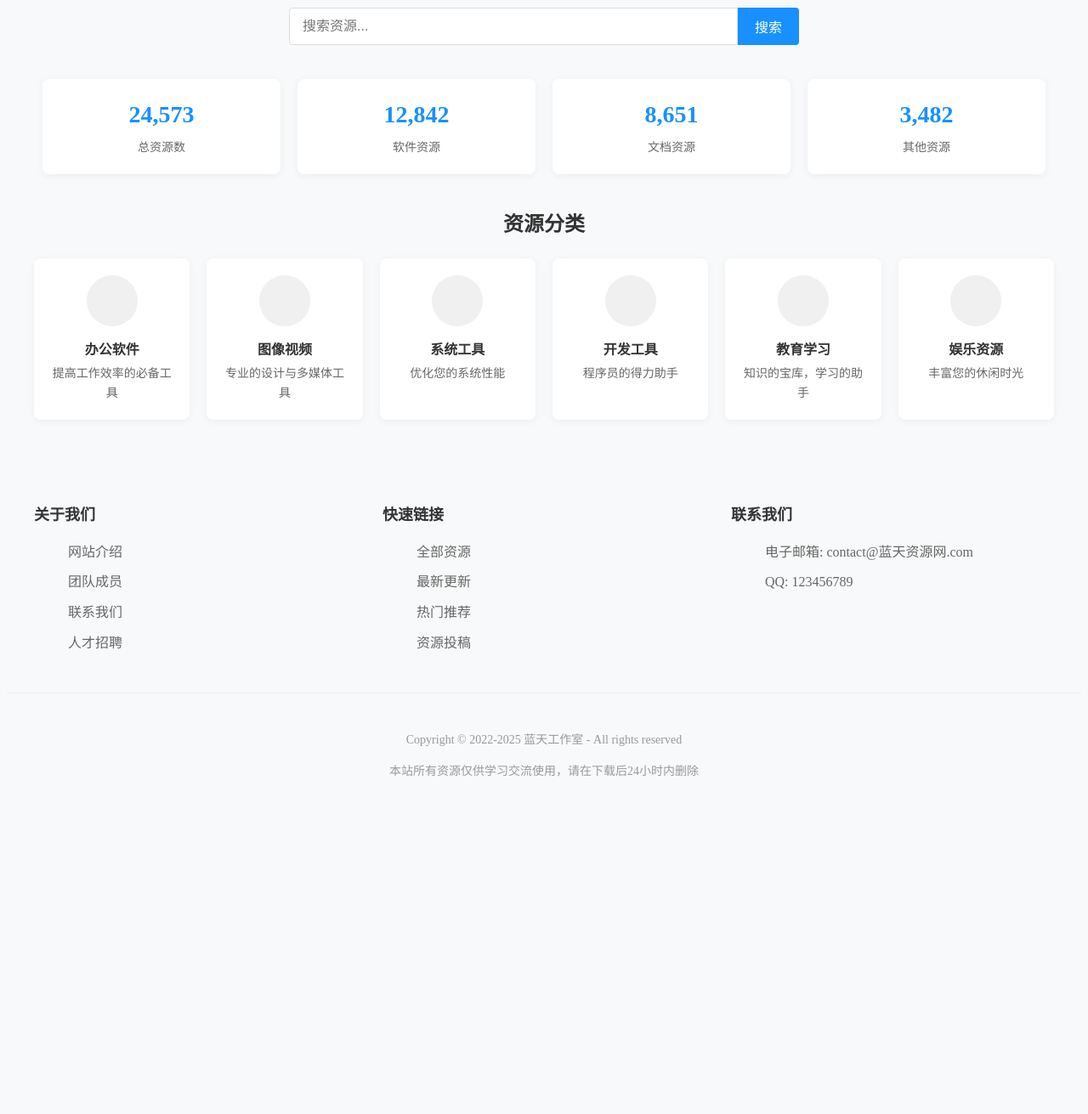
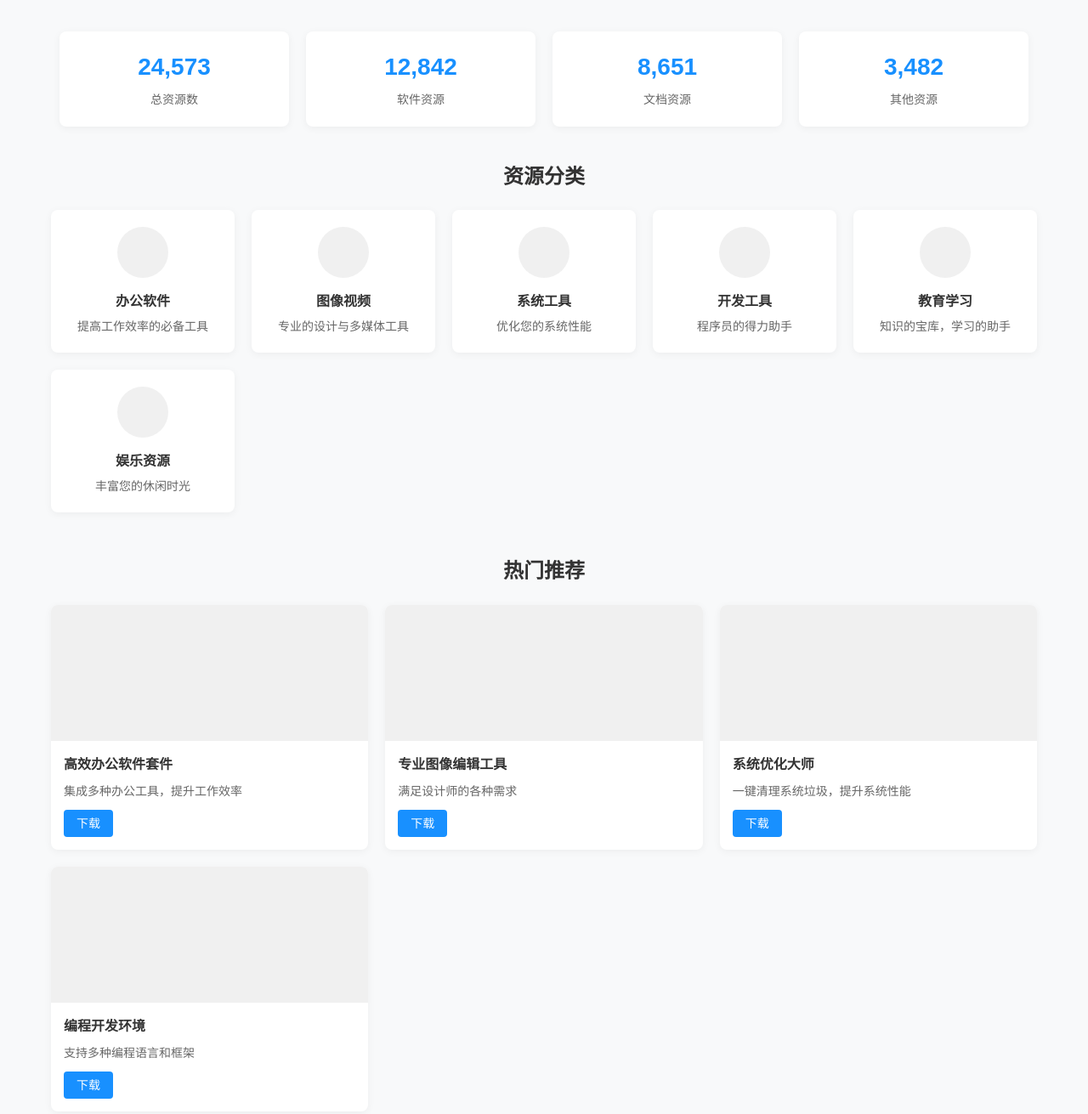
Before and after one commit to 17764753865/ltzy.github.io, a plain HTML site: page index.html in a window 1280 px wide. Shown: the part 143-1454 px from the top of the page at 85% size. Before the commit the page ends 1114 px from the top, so only its background shows below. Drawn offline with Linux system fonts and the light colour scheme.

Commit message:
Update index.html

````diff
--- a/index.html
+++ b/index.html
@@ -1,25 +1,26 @@
-<!doctype html><!-- 定义文档类型为HTML5 -->
-<html lang="zh"><!-- 设置HTML语言为中文 -->
-<head><!-- 开始头部信息 -->
-    <meta charset="UTF-8"><!-- 设置字符编码为UTF-8 -->
-    <meta name="viewport" content="width=device-width, initial-scale=1.0, user-scalable=no"><!-- 设置视口，适应移动设备 -->
-    <meta http-equiv="X-UA-Compatible" content="ie=edge"><!-- 设置IE兼容模式 -->
-    <meta name="description" content="蓝天资源网，提供各类优质资源下载，让找资源不再麻烦！"><!-- 网站描述 -->
-    <link rel="icon" href="/PNG/1.png"><!-- 设置网站图标 -->
-    <title>蓝天资源网</title><!-- 网页标题 -->
-    <style><!-- 内嵌CSS样式开始 -->
+```html
+<!doctype html>
+<html lang="zh">
+<head>
+    <meta charset="UTF-8">
+    <meta name="viewport" content="width=device-width, initial-scale=1.0, user-scalable=no">
+    <meta http-equiv="X-UA-Compatible" content="ie=edge">
+    <meta name="description" content="蓝天资源网，提供各类优质资源下载，让找资源不再麻烦！">
+    <link rel="icon" href="/PNG/1.png">
+    <title>蓝天资源网</title>
+    <style>
         * {
             margin: 0;
             padding: 0;
             box-sizing: border-box;
             font-family: 'Microsoft YaHei', Arial, sans-serif;
-        }/* 全局样式重置，确保所有元素没有默认间距，并使用微软雅黑字体 */
+        }
 
         body {
             background-color: #f8f9fa;
             color: #333;
             line-height: 1.6;
-        }/* 设置body背景颜色、文字颜色和行高 */
+        }
 
         .navbar {
             background-color: #fff;
@@ -28,7 +29,7 @@
             position: sticky;
             top: 0;
             z-index: 1000;
-        }/* 导航栏样式，使用白色背景和轻微阴影，固定在顶部 */
+        }
 
         .navbar-container {
             display: flex;
@@ -36,30 +37,29 @@
             align-items: center;
             max-width: 1200px;
             margin: 0 auto;
-        }/* 导航栏容器布局，使用flexbox布局，内容两端对齐 */
+        }
 
         .navbar-brand {
             display: flex;
             align-items: center;
-        }/* 导航栏品牌部分样式，使用flexbox垂直居中 */
+        }
 
         .navbar-brand img {
             border-radius: 50%;
             width: 30px;
             height: 30px;
             margin-right: 10px;
-        }/* 品牌图片样式，设置为圆形头像 */
+        }
 
         .navbar-brand span {
             font-weight: bold;
-            color: #333;
             font-size: 18px;
-        }/* 品牌文字样式，使用深色字体 */
+        }
 
         .nav-links {
             display: flex;
             gap: 20px;
-        }/* 导航链接容器样式，使用flexbox布局，链接间有间隔 */
+        }
 
         .nav-link {
             color: #333;
@@ -68,59 +68,30 @@
             transition: color 0.3s;
             padding: 5px 10px;
             border-radius: 4px;
-        }/* 导航链接样式，使用深色字体，无下划线，有悬停效果 */
+        }
 
         .nav-link:hover {
             color: #1890ff;
-        }/* 导航链接悬停效果，字体变蓝色 */
+        }
 
         .content-wrapper {
             max-width: 1200px;
             margin: 20px auto;
             padding: 0 20px;
-        }/* 内容容器样式，设置最大宽度和内边距 */
+        }
 
         .section-title {
             font-size: 24px;
             margin: 20px 0;
             color: #333;
             text-align: center;
-        }/* 主标题样式，居中显示，设置字体大小和颜色 */
-
-        .search-box {
-            max-width: 600px;
-            margin: 30px auto;
-            display: flex;
-        }/* 搜索框容器样式，居中显示 */
-
-        .search-input {
-            flex: 1;
-            padding: 10px 15px;
-            border: 1px solid #ddd;
-            border-radius: 4px 0 0 4px;
-            font-size: 16px;
-        }/* 搜索输入框样式 */
-
-        .search-button {
-            background-color: #1890ff;
-            color: white;
-            border: none;
-            padding: 10px 20px;
-            border-radius: 0 4px 4px 0;
-            cursor: pointer;
-            font-size: 16px;
-            transition: background-color 0.3s;
-        }/* 搜索按钮样式 */
-
-        .search-button:hover {
-            background-color: #0c7cd5;
-        }/* 搜索按钮悬停效果 */
+        }
 
         .stats-section {
             display: flex;
             justify-content: space-around;
             margin: 40px 0;
-        }/* 资源统计区域样式，使用flexbox布局，内容均匀分布 */
+        }
 
         .stat-card {
             text-align: center;
@@ -130,29 +101,29 @@
             box-shadow: 0 2px 10px rgba(0, 0, 0, 0.05);
             flex: 1;
             margin: 0 10px;
-        }/* 单个统计卡片样式 */
+        }
 
         .stat-number {
             font-size: 28px;
             font-weight: bold;
             color: #1890ff;
             margin-bottom: 5px;
-        }/* 统计数字样式 */
+        }
 
         .stat-label {
             color: #666;
             font-size: 14px;
-        }/* 统计标签样式 */
+        }
 
         .category-section {
             margin: 30px 0;
-        }/* 分类分区样式，设置上下外边距 */
+        }
 
         .category-grid {
             display: grid;
             grid-template-columns: repeat(auto-fill, minmax(180px, 1fr));
             gap: 20px;
-        }/* 分类网格样式，使用CSS Grid布局，自动填充 */
+        }
 
         .category-card {
             background-color: #fff;
@@ -161,11 +132,11 @@
             text-align: center;
             box-shadow: 0 2px 10px rgba(0, 0, 0, 0.05);
             transition: transform 0.3s;
-        }/* 单个分类卡片样式，白色背景，圆角，轻微阴影 */
+        }
 
         .category-card:hover {
             transform: translateY(-5px);
-        }/* 分类卡片悬停效果，轻微上浮 */
+        }
 
         .category-icon {
             width: 60px;
@@ -173,24 +144,83 @@
             margin: 0 auto 15px;
             background-color: #f0f0f0;
             border-radius: 50%;
-        }/* 分类图标样式，圆形灰色占位符 */
+        }
 
         .category-name {
             font-weight: bold;
             margin-bottom: 5px;
-        }/* 分类名称样式，加粗字体 */
+        }
 
         .category-desc {
             color: #666;
             font-size: 14px;
-        }/* 分类描述样式，灰色小字体 */
+        }
+
+        .featured-resources {
+            margin: 50px 0;
+        }
+
+        .featured-grid {
+            display: grid;
+            grid-template-columns: repeat(auto-fill, minmax(280px, 1fr));
+            gap: 20px;
+        }
+
+        .resource-card {
+            background-color: #fff;
+            border-radius: 8px;
+            overflow: hidden;
+            box-shadow: 0 2px 10px rgba(0, 0, 0, 0.05);
+            transition: transform 0.3s;
+        }
+
+        .resource-card:hover {
+            transform: translateY(-5px);
+        }
+
+        .resource-image {
+            width: 100%;
+            height: 160px;
+            background-color: #f0f0f0;
+        }
+
+        .resource-info {
+            padding: 15px;
+        }
+
+        .resource-title {
+            font-weight: bold;
+            margin-bottom: 8px;
+            font-size: 16px;
+        }
+
+        .resource-desc {
+            color: #666;
+            font-size: 14px;
+            margin-bottom: 10px;
+        }
+
+        .download-button {
+            display: inline-block;
+            background-color: #1890ff;
+            color: white;
+            padding: 5px 15px;
+            border-radius: 4px;
+            text-decoration: none;
+            font-size: 14px;
+            transition: background-color 0.3s;
+        }
+
+        .download-button:hover {
+            background-color: #0c7cd5;
+        }
 
         .footer {
             background-color: #f8f9fa;
             color: #666;
             padding: 30px 0;
             margin-top: 50px;
-        }/* 页脚样式，浅灰色背景，灰色字体 */
+        }
 
         .footer-container {
             max-width: 1200px;
@@ -199,31 +229,31 @@
             grid-template-columns: repeat(auto-fit, minmax(200px, 1fr));
             gap: 30px;
             padding: 0 20px;
-        }/* 页脚容器样式，使用CSS Grid布局 */
+        }
 
         .footer-column h3 {
             margin-bottom: 15px;
             font-size: 18px;
             color: #333;
-        }/* 页脚列标题样式 */
+        }
 
         .footer-column ul {
             list-style: none;
-        }/* 页脚列表样式，移除默认样式 */
+        }
 
         .footer-column ul li {
             margin-bottom: 10px;
-        }/* 页脚列表项样式，设置下外边距 */
+        }
 
         .footer-column ul li a {
             color: #666;
             text-decoration: none;
             transition: color 0.3s;
-        }/* 页脚链接样式，灰色字体，无下划线 */
+        }
 
         .footer-column ul li a:hover {
             color: #1890ff;
-        }/* 页脚链接悬停效果，字体变蓝色 */
+        }
 
         .copyright {
             text-align: center;
@@ -232,12 +262,11 @@
             border-top: 1px solid #eee;
             font-size: 14px;
             color: #999;
-        }/* 版权信息样式，居中显示，浅灰色字体 */
-    </style><!-- 内嵌CSS样式结束 -->
-</head><!-- 头部信息结束 -->
-<body><!-- 页面主体开始 -->
-    <div id="app"><!-- 应用程序容器开始 -->
-        <!-- 导航栏 -->
+        }
+    </style>
+</head>
+<body>
+    <div id="app">
         <nav class="navbar">
             <div class="navbar-container">
                 <div class="navbar-brand">
@@ -254,16 +283,8 @@
         </nav>
 
         <div class="content-wrapper">
-            <!-- 主标题 -->
             <h1 class="section-title">优质资源，一键获取</h1>
 
-            <!-- 搜索框 -->
-            <div class="search-box">
-                <input type="text" class="search-input" placeholder="搜索资源...">
-                <button class="search-button">搜索</button>
-            </div>
-
-            <!-- 资源统计区域 -->
             <div class="stats-section">
                 <div class="stat-card">
                     <div class="stat-number">24,573</div>
@@ -283,7 +304,6 @@
                 </div>
             </div>
 
-            <!-- 资源分类区 -->
             <div class="category-section">
                 <h2 class="section-title">资源分类</h2>
                 <div class="category-grid">
@@ -319,9 +339,46 @@
                     </div>
                 </div>
             </div>
+
+            <div class="featured-resources">
+                <h2 class="section-title">热门推荐</h2>
+                <div class="featured-grid">
+                    <div class="resource-card">
+                        <div class="resource-image"></div>
+                        <div class="resource-info">
+                            <div class="resource-title">高效办公软件套件</div>
+                            <div class="resource-desc">集成多种办公工具，提升工作效率</div>
+                            <a href="#" class="download-button">下载</a>
+                        </div>
+                    </div>
+                    <div class="resource-card">
+                        <div class="resource-image"></div>
+                        <div class="resource-info">
+                            <div class="resource-title">专业图像编辑工具</div>
+                            <div class="resource-desc">满足设计师的各种需求</div>
+                            <a href="#" class="download-button">下载</a>
+                        </div>
+                    </div>
+                    <div class="resource-card">
+                        <div class="resource-image"></div>
+                        <div class="resource-info">
+                            <div class="resource-title">系统优化大师</div>
+                            <div class="resource-desc">一键清理系统垃圾，提升系统性能</div>
+                            <a href="#" class="download-button">下载</a>
+                        </div>
+                    </div>
+                    <div class="resource-card">
+                        <div class="resource-image"></div>
+                        <div class="resource-info">
+                            <div class="resource-title">编程开发环境</div>
+                            <div class="resource-desc">支持多种编程语言和框架</div>
+                            <a href="#" class="download-button">下载</a>
+                        </div>
+                    </div>
+                </div>
+            </div>
         </div>
 
-        <!-- 页脚 -->
         <footer class="footer">
             <div class="footer-container">
                 <div class="footer-column">
@@ -356,5 +413,6 @@
             </div>
         </footer>
     </div>
-</body><!-- 页面主体结束 -->
-</html><!-- HTML文档结束 -->
+</body>
+</html>
+```
````
